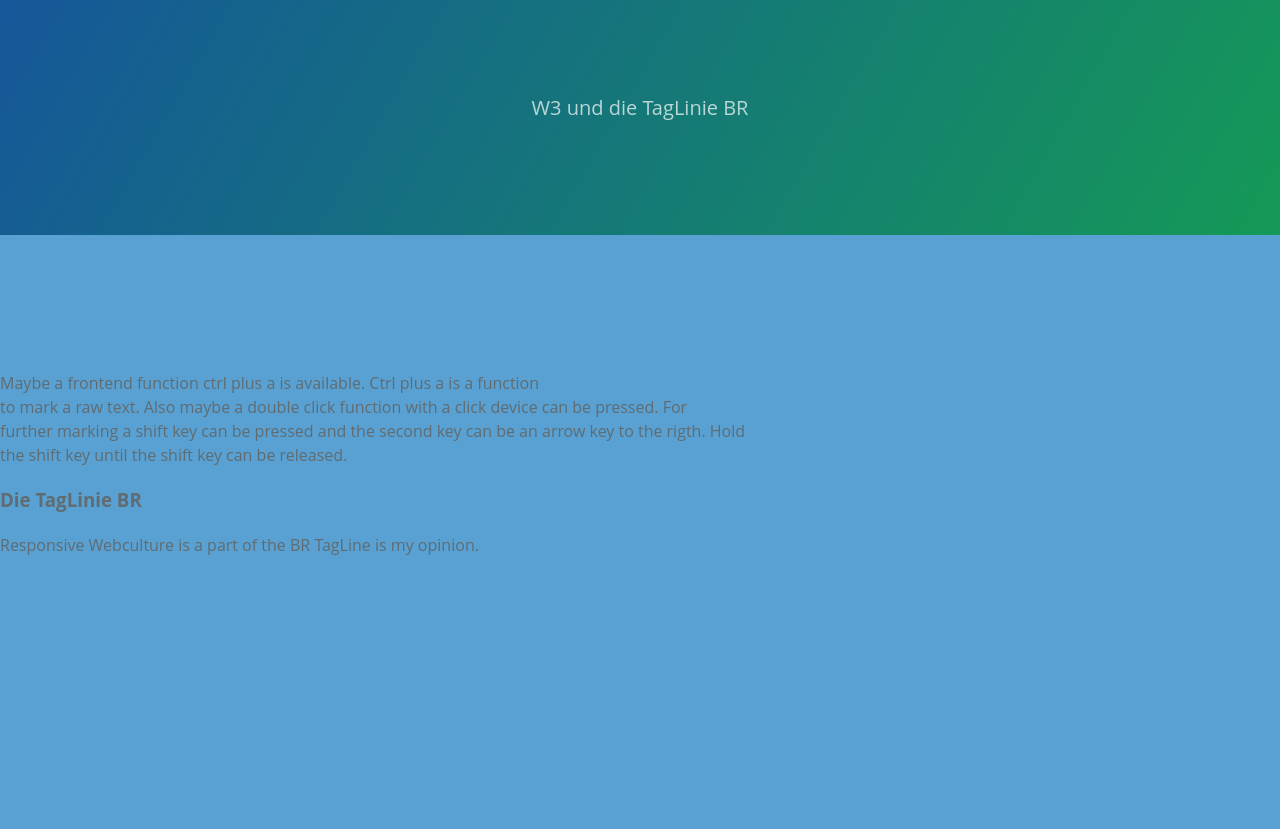
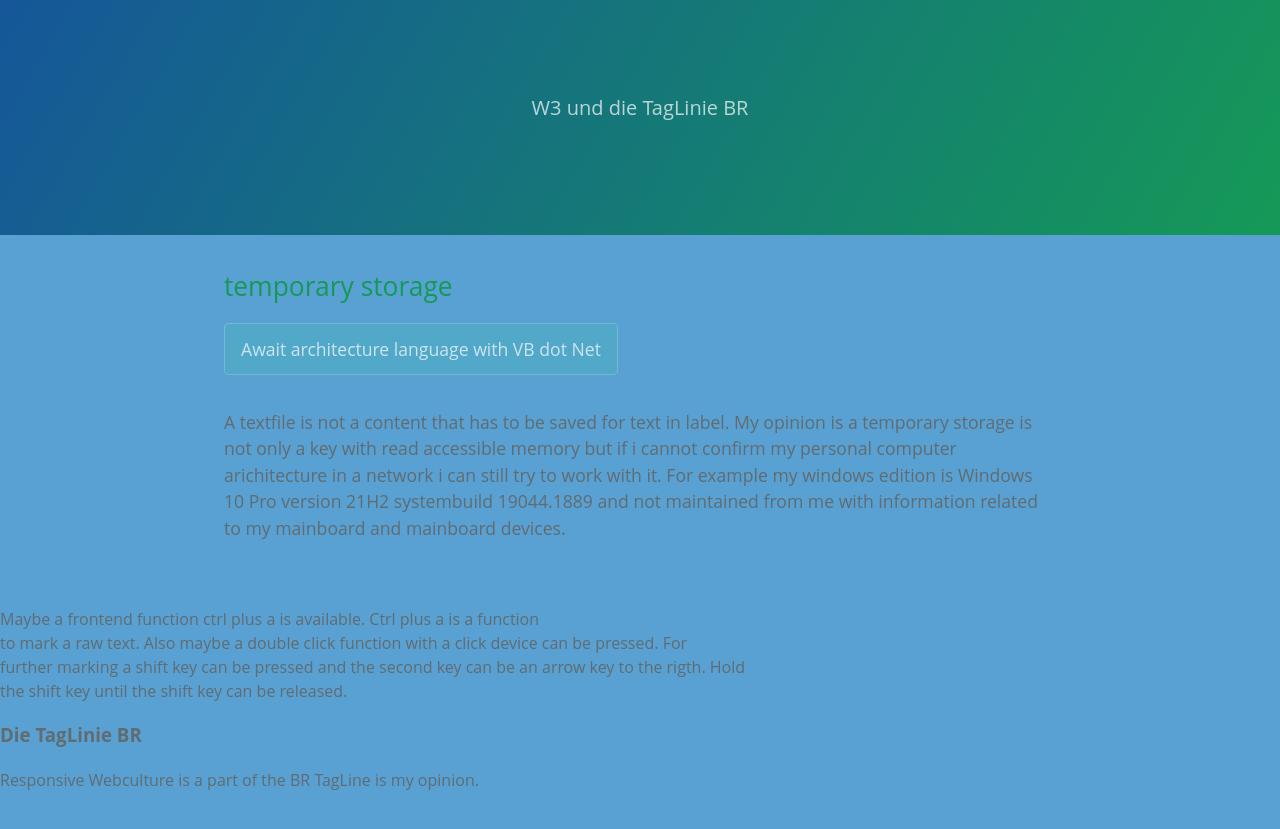
Before and after one commit to ledlightjungledStefan/Osterei, a Jekyll site: the page built from index.markdown, in a window 1280 px wide. Shown: the top 829 px of the page. Built offline with Jekyll 4.4.1, drawn with Linux system fonts in a browser that asks for light colours.

Commit message:
Update Apfelkuchen.html

```diff
--- a/_layouts/Apfelkuchen.html
+++ b/_layouts/Apfelkuchen.html
@@ -18,7 +18,15 @@
 <h1 class="project-tagline">W3 und die TagLinie BR</h1>
 </section>
 <section class="main-content">
-<h2><br></h2>
+<h2>temporary storage</h2>
+    <a href="https://pastebin.com/Yaf8yRcV" class="btn">Await architecture language with VB dot Net</a>
+    <p>A textfile is not a content that has to be saved for text in label.
+    My opinion is a temporary storage is not only a key with read accessible memory
+    but if i cannot confirm my personal computer arichitecture in a network
+    i can still try to work with it. For example my windows edition is Windows 10 Pro
+    version 21H2 systembuild 19044.1889
+    and not maintained from me with information related to my mainboard and mainboard
+    devices.</p>
 </section>
 <p>
 Maybe a frontend function ctrl plus a is available. Ctrl plus a is a function <br>
```
